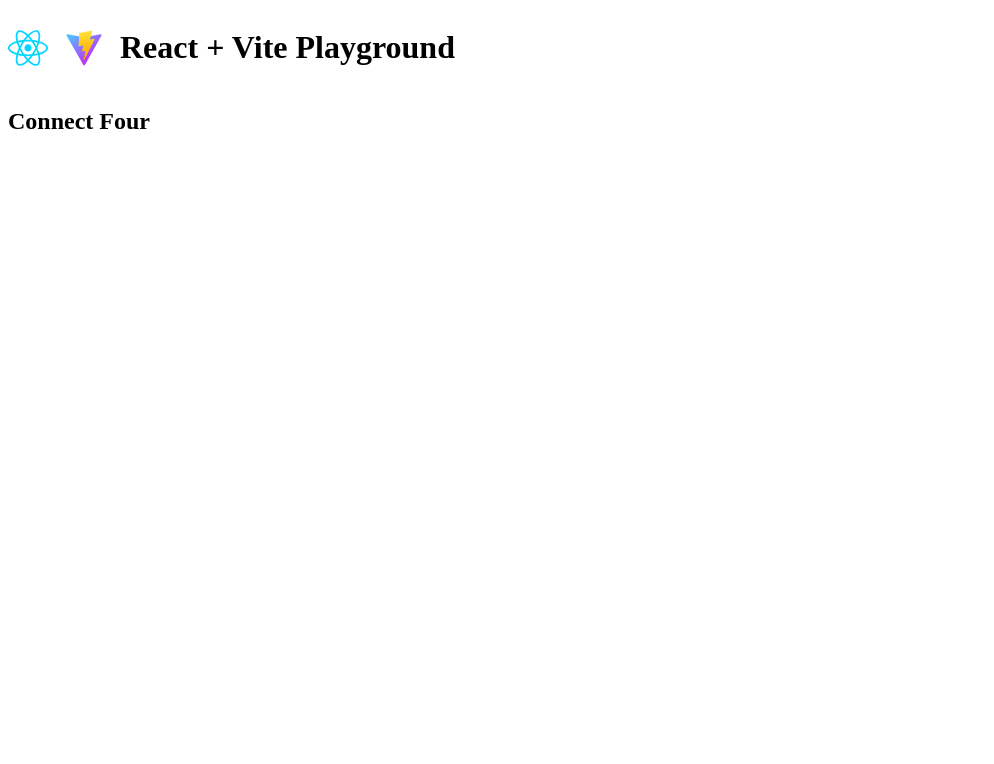
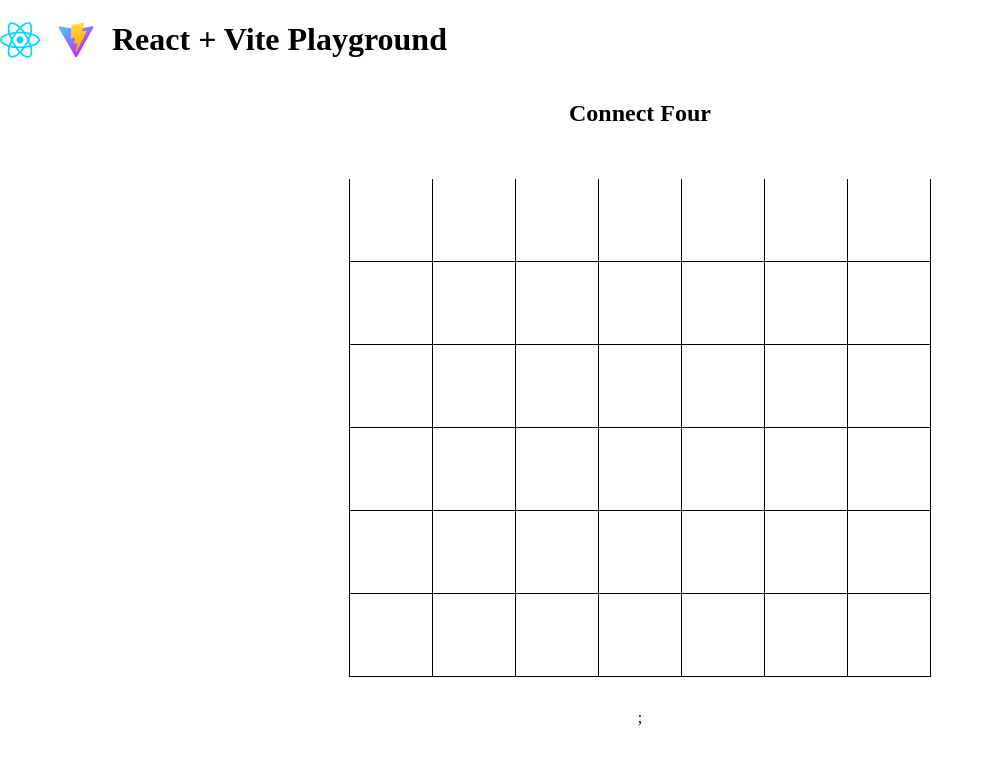
Before and after one commit to rookie2675/vite-react-demo, a React (Vite) app: page /connect-four in a window 1280 px wide. Shown: the top 764 px of the page, without its empty margins (0-994 px from the left). Built offline with nearby package versions, Linux system fonts and the light colour scheme.

Commit message:
Created connect four game board

```diff
--- a/package.json
+++ b/package.json
@@ -16,6 +16,7 @@
     },
     "devDependencies": {
         "@eslint/js": "^9.17.0",
+        "@types/node": "^22.12.0",
         "@types/react": "^19.0.8",
         "@types/react-dom": "^19.0.3",
         "@vitejs/plugin-react-swc": "^3.5.0",
--- /dev/null
+++ b/src/components/Boards/ConnectFour/ConnectFourBoard.css
@@ -0,0 +1,15 @@
+table {
+    border-collapse: collapse;
+}
+
+td {
+    width: 5em;
+    height: 5em;
+    border-left: 1px solid black;
+    border-right: 1px solid black;
+    border-bottom: 1px solid black;
+}
+
+tr:first-child td {
+    border-top: none;
+}
--- /dev/null
+++ b/src/components/Boards/ConnectFour/ConnectFourBoard.tsx
@@ -0,0 +1,34 @@
+import "./ConnectFourBoard.css";
+
+const rows = 6;
+const columns = 7;
+
+function createGrid(): React.JSX.Element[][] {
+    const array: React.JSX.Element[][] = [];
+
+    for (let rowIndex = 0; rowIndex < rows; rowIndex++) {
+        const row: React.JSX.Element[] = [];
+
+        for (let columnIndex = 0; columnIndex < columns; columnIndex++) {
+            row.push(<td className="square" key={`${rowIndex.toString()}${columnIndex.toString()}`}></td>);
+        }
+
+        array.push(row);
+    }
+
+    return array;
+}
+
+export default function ConnectFourBoard(): React.JSX.Element {
+    const grid = createGrid();
+
+    return (
+        <table>
+            <tbody>
+                {grid.map((row, rowIndex) => (
+                    <tr key={rowIndex}>{row}</tr>
+                ))}
+            </tbody>
+        </table>
+    );
+}
--- a/src/components/Buttons/NavigationButton.tsx
+++ b/src/components/Buttons/NavigationButton.tsx
@@ -13,9 +13,5 @@ export default function Button(props: Props): React.JSX.Element {
         await navigate(props.path);
     }
 
-    return (
-        <button onClick={() => void handleNavigation()} className="button">
-            {props.text}
-        </button>
-    );
+    return <button onClick={() => void handleNavigation()}>{props.text}</button>;
 }
--- /dev/null
+++ b/src/pages/connect-four.css
@@ -0,0 +1,6 @@
+main {
+    display: flex;
+    flex-direction: column;
+    align-items: center;
+    gap: 2em;
+}
--- a/src/pages/connect-four.tsx
+++ b/src/pages/connect-four.tsx
@@ -1,3 +1,11 @@
+import ConnectFourBoard from "../components/Boards/ConnectFour/ConnectFourBoard";
+import "./connect-four.css";
+
 export default function ConnectFour(): React.JSX.Element {
-    return <h2>Connect Four</h2>;
+    return (
+        <main>
+            <h2>Connect Four</h2>
+            <ConnectFourBoard />;
+        </main>
+    );
 }
--- a/src/styles.css
+++ b/src/styles.css
@@ -1,3 +1,7 @@
+body {
+    margin: 0;
+}
+
 button {
     padding: 0.5em;
 }
```
Also changed, not shown: 1 other file (tests, documents, lock files or other folders). Lines whose indentation alone changed are shown as unchanged.
